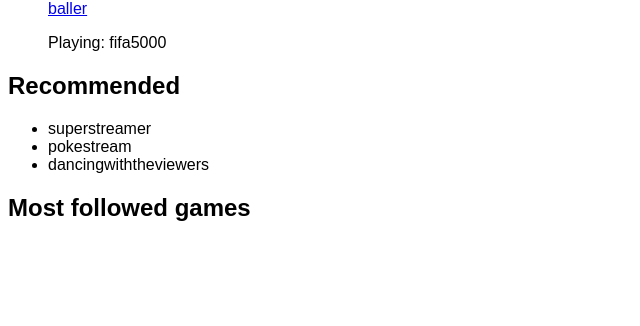
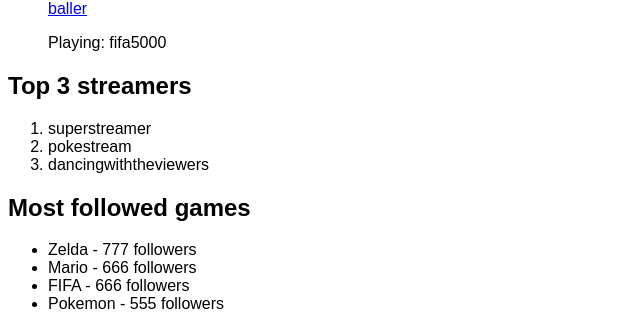
Before and after one commit to gabysantosw/fe-challenge, a Vue app: page / in a window 1280 px wide. Shown: the part 1174-1500 px from the top of the page, without its empty margins (0-640 px from the left). Before the commit the page ends 1415 px from the top, so only its background shows below. Built offline with nearby package versions, Linux system fonts and the light colour scheme.

Commit message:
Add functionality to fetch games and sort the array of them

```diff
--- a/src/views/catalog.vue
+++ b/src/views/catalog.vue
@@ -1,20 +1,3 @@
-<template>
-  <div class="home">
-    <h1>Stream catalog</h1>
-    <h2>Now live</h2>
-    <ul>
-      <StreamCard v-for="(stream, index) of liveStreams" :stream="stream" :key="index" />
-    </ul>
-    <h2>Recommended</h2>
-    <ul>
-      <li v-for="(stream, index) of recommendedStreams" :key="index">
-        {{ stream.name }}
-      </li>
-    </ul>
-    <h2>Most followed games</h2>
-  </div>
-</template>
-
 <script>
 import { mapActions } from 'vuex';
 import StreamCard from '@/components/stream-card.vue';
@@ -24,14 +7,16 @@
   components: { StreamCard },
   async created() {
     this.streams = await this.fetchStreams();
+    this.games = await this.fetchGames();
   },
   data() {
     return {
-      streams: []
+      streams: [],
+      games: [],
     };
   },
   methods: {
-    ...mapActions(['fetchStreams'])
+    ...mapActions(['fetchStreams', 'fetchGames']),
   },
   computed: {
     liveStreams() {
@@ -43,7 +28,36 @@
     recommendedStreams() {
       // get the 3 best rated streams
       return [...this.streams].sort((current, next) => next.rating - current.ranting).splice(0, 3);
-    }
-  }
+    },
+    topFollowedGames() {
+      return [...this.games].sort((current, next) => next.followers - current.followers);
+    },
+  },
 };
 </script>
+
+<template>
+  <main>
+    <h1>Stream catalog</h1>
+    <h2>Now live</h2>
+    <ul class="card-list live">
+      <StreamCard v-for="(stream, index) of liveStreams" :stream="stream" :key="index" />
+    </ul>
+    <div class="side">
+      <h2>Top 3 streamers</h2>
+      <ol class="card-list">
+        <li class="card sorted" v-for="(stream, index) of recommendedStreams" :key="index">
+          {{ stream.name }}
+        </li>
+      </ol>
+    </div>
+    <div class="side">
+      <h2>Most followed games</h2>
+      <ul class="card-list">
+        <li class="card game" v-for="(game, index) of topFollowedGames" :key="index">
+          <span>{{ game.name }}</span> - {{ game.followers }} followers
+        </li>
+      </ul>
+    </div>
+  </main>
+</template>
```
